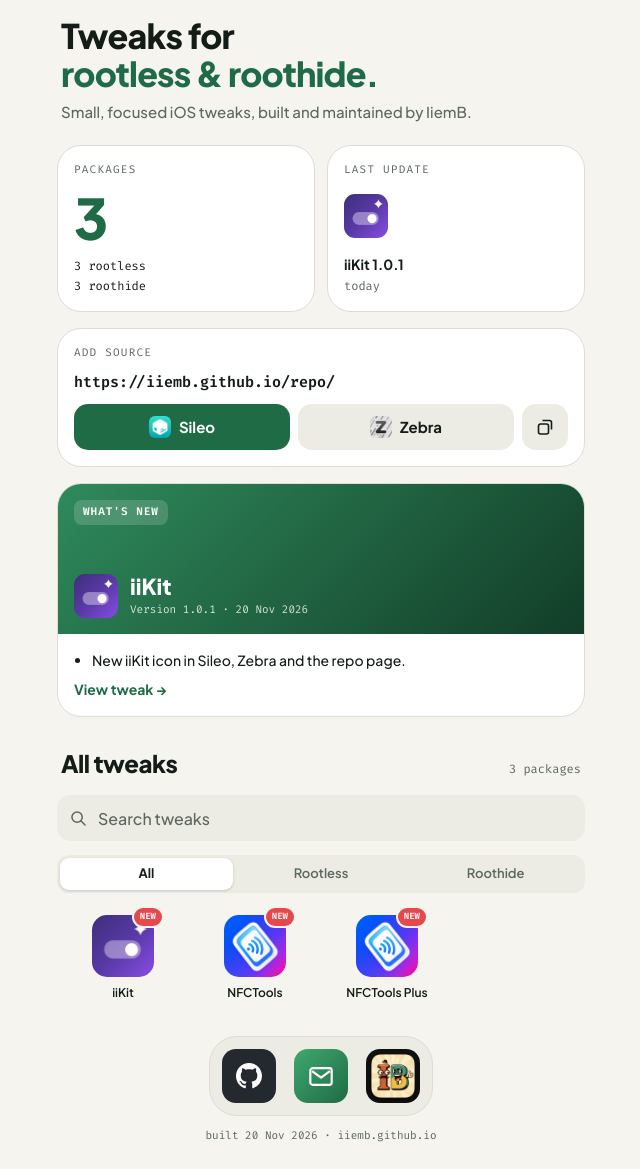
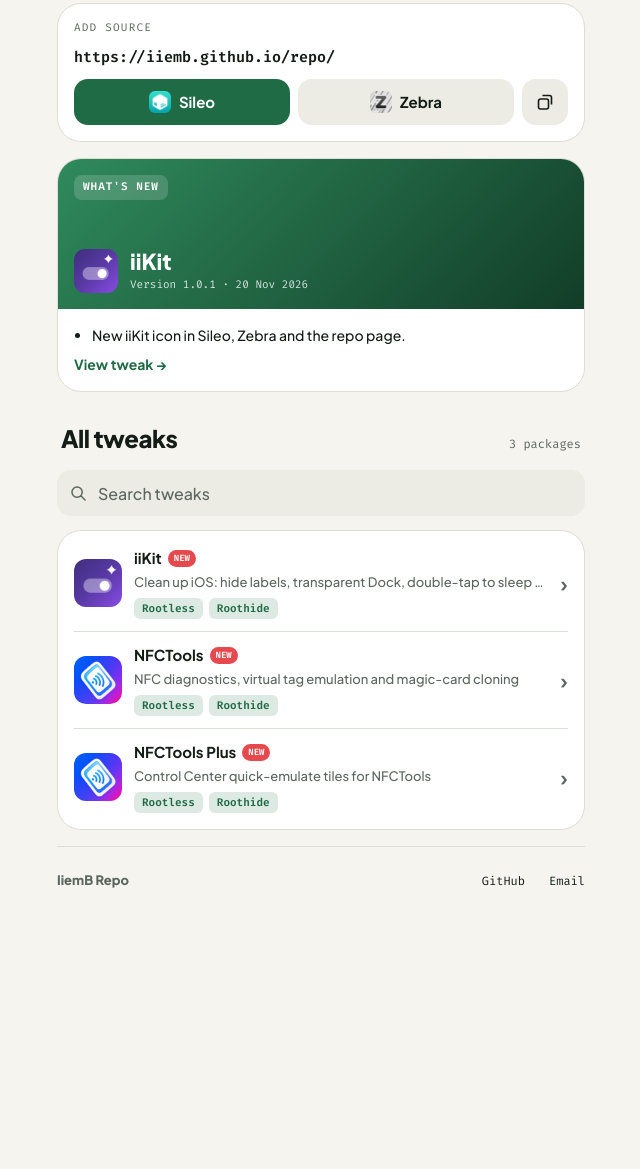
Before and after one commit to IiemB/iiemb.github.io, a plain HTML site: page repo/index.html in a window 1280 px wide. Shown: the part 61-1230 px from the top of the page, without its empty margins (319-959 px from the left). After the commit the page ends 976 px from the top, so only its background shows below. Drawn offline with Linux system fonts and the light colour scheme.

Commit message:
repo: simplify home page
Co-Authored-By: Claude Opus 5.5 <noreply@anthropic.com>

```diff
--- a/repo/index.html
+++ b/repo/index.html
@@ -21,25 +21,6 @@
     <a class="brand" href="./"><img src="CydiaIcon.png" alt=""><span>IiemB Repo</span></a>
     <time class="today mono" data-today>Fri 20 Nov</time>
   </header>
-  <section class="intro">
-    <h1>Tweaks for<br><span class="accent">rootless &amp; roothide.</span></h1>
-    <p>Small, focused iOS tweaks, built and maintained by IiemB.</p>
-  </section>
-  <section class="widgets">
-    <div class="widget small">
-      <span class="label">Packages</span>
-      <span class="big">3</span>
-      <span class="stack mono"><span>3 rootless</span><span>3 roothide</span></span>
-    </div>
-    <a class="widget small" href="depictions/com.iiemb.iikit/">
-      <span class="label">Last update</span>
-      <img class="icon md" src="assets/com.iiemb.iikit/icon.png" alt="">
-      <span class="stack">
-        <span class="strong">iiKit 1.0.1</span>
-        <time class="mono muted" datetime="2026-11-20T15:46:35.788849+00:00" data-ago>20 Nov 2026</time>
-      </span>
-    </a>
-  </section>
   <section class="widget source">
     <span class="label">Add source</span>
     <code class="url">https://iiemb.github.io/repo/</code>
@@ -70,30 +51,40 @@
   <section class="tweaks">
     <div class="tweaks-head"><h2>All tweaks</h2><span class="mono muted">3 packages</span></div>
     <div class="search"><svg viewBox="0 0 16 16" aria-hidden="true"><path d="M6.5 1a5.5 5.5 0 1 0 0 11a5.5 5.5 0 1 0 0-11ZM10.5 10.5 15 15" fill="none" stroke="currentColor" stroke-width="1.6" stroke-linecap="round"/></svg><input type="search" placeholder="Search tweaks" aria-label="Search tweaks" data-search-input></div>
-    <div class="segmented" role="tablist">
-      <button type="button" class="active" data-filter="all">All</button>
-      <button type="button" data-filter="rootless">Rootless</button>
-      <button type="button" data-filter="roothide">Roothide</button>
-    </div>
-    <div class="grid">
-      <a class="tile" href="depictions/com.iiemb.iikit/" data-search="iikit com.iiemb.iikit clean up ios: hide labels, transparent dock, double-tap to sleep and more" data-supports="rootless roothide" data-updated="2026-11-20T15:46:35.788849+00:00">
-        <span class="tile-icon"><img class="icon" src="assets/com.iiemb.iikit/icon.png" alt=""><span class="new-badge mono">NEW</span></span>
-        <span class="tile-name">iiKit</span>
+    <div class="list" data-list>
+      <a class="row" href="depictions/com.iiemb.iikit/" data-search="iikit com.iiemb.iikit clean up ios: hide labels, transparent dock, double-tap to sleep and more" data-updated="2026-11-20T15:49:01+00:00">
+        <img class="icon sm" src="assets/com.iiemb.iikit/icon.png" alt="">
+        <span class="row-text">
+          <span class="row-name"><span>iiKit</span><span class="new-badge mono">NEW</span></span>
+          <span class="row-tagline">Clean up iOS: hide labels, transparent Dock, double-tap to sleep and more</span>
+          <span class="row-chips"><span class="badge">Rootless</span><span class="badge">Roothide</span></span>
+        </span>
+        <span class="chevron" aria-hidden="true">›</span>
       </a>
-<a class="tile" href="depictions/com.iiemb.nfctools/" data-search="nfctools com.iiemb.nfctools nfc diagnostics, virtual tag emulation and magic-card cloning" data-supports="rootless roothide" data-updated="2026-11-20T08:55:23+00:00">
-        <span class="tile-icon"><img class="icon" src="assets/com.iiemb.nfctools/icon.png" alt=""><span class="new-badge mono">NEW</span></span>
-        <span class="tile-name">NFCTools</span>
+<a class="row" href="depictions/com.iiemb.nfctools/" data-search="nfctools com.iiemb.nfctools nfc diagnostics, virtual tag emulation and magic-card cloning" data-updated="2026-11-20T08:55:23+00:00">
+        <img class="icon sm" src="assets/com.iiemb.nfctools/icon.png" alt="">
+        <span class="row-text">
+          <span class="row-name"><span>NFCTools</span><span class="new-badge mono">NEW</span></span>
+          <span class="row-tagline">NFC diagnostics, virtual tag emulation and magic-card cloning</span>
+          <span class="row-chips"><span class="badge">Rootless</span><span class="badge">Roothide</span></span>
+        </span>
+        <span class="chevron" aria-hidden="true">›</span>
       </a>
-<a class="tile" href="depictions/com.iiemb.nfctoolsplus/" data-search="nfctools plus com.iiemb.nfctoolsplus control center quick-emulate tiles for nfctools" data-supports="rootless roothide" data-updated="2026-11-20T08:55:23+00:00">
-        <span class="tile-icon"><img class="icon" src="assets/com.iiemb.nfctoolsplus/icon.png" alt=""><span class="new-badge mono">NEW</span></span>
-        <span class="tile-name">NFCTools Plus</span>
+<a class="row" href="depictions/com.iiemb.nfctoolsplus/" data-search="nfctools plus com.iiemb.nfctoolsplus control center quick-emulate tiles for nfctools" data-updated="2026-11-20T08:55:23+00:00">
+        <img class="icon sm" src="assets/com.iiemb.nfctoolsplus/icon.png" alt="">
+        <span class="row-text">
+          <span class="row-name"><span>NFCTools Plus</span><span class="new-badge mono">NEW</span></span>
+          <span class="row-tagline">Control Center quick-emulate tiles for NFCTools</span>
+          <span class="row-chips"><span class="badge">Rootless</span><span class="badge">Roothide</span></span>
+        </span>
+        <span class="chevron" aria-hidden="true">›</span>
       </a>
     </div>
     <p class="empty" data-no-results hidden>No tweaks match.</p>
   </section>
-  <footer class="dock-area">
-    <nav class="dock"><a class="dock-item github" href="https://github.com/IiemB" aria-label="GitHub"><svg viewBox="0 0 16 16" aria-hidden="true"><path fill="currentColor" d="M8 0C3.58 0 0 3.58 0 8c0 3.54 2.29 6.53 5.47 7.59.4.07.55-.17.55-.38 0-.19-.01-.82-.01-1.49-2.01.37-2.53-.49-2.69-.94-.09-.23-.48-.94-.82-1.13-.28-.15-.68-.52-.01-.53.63-.01 1.08.58 1.23.82.72 1.21 1.87.87 2.33.66.07-.52.28-.87.51-1.07-1.78-.2-3.64-.89-3.64-3.95 0-.87.31-1.59.82-2.15-.08-.2-.36-1.02.08-2.12 0 0 .67-.21 2.2.82.64-.18 1.32-.27 2-.27.68 0 1.36.09 2 .27 1.53-1.04 2.2-.82 2.2-.82.44 1.1.16 1.92.08 2.12.51.56.82 1.27.82 2.15 0 3.07-1.87 3.75-3.65 3.95.29.25.54.73.54 1.48 0 1.07-.01 1.93-.01 2.2 0 .21.15.46.55.38A8.01 8.01 0 0016 8c0-4.42-3.58-8-8-8z"/></svg></a><a class="dock-item mail" href="mailto:bayyinullah@gmail.com" aria-label="Email"><svg viewBox="0 0 20 16" aria-hidden="true"><path d="M3 1h14a2 2 0 0 1 2 2v10a2 2 0 0 1-2 2H3a2 2 0 0 1-2-2V3a2 2 0 0 1 2-2Zm-.5 2.5L10 9l7.5-5.5" fill="none" stroke="currentColor" stroke-width="1.8" stroke-linejoin="round"/></svg></a><a class="dock-item site" href="https://iiemb.github.io/portfolio" aria-label="Website"><img src="CydiaIcon.png" alt=""></a></nav>
-    <p class="mono muted">built 20 Nov 2026 · iiemb.github.io</p>
+  <footer class="footer">
+    <span class="mark">IiemB Repo</span>
+    <nav class="mono"><a href="https://github.com/IiemB">GitHub</a><a href="mailto:bayyinullah@gmail.com">Email</a></nav>
   </footer>
 </main>
 <script>
@@ -119,27 +110,21 @@
   });
 
   var input = document.querySelector('[data-search-input]');
-  var tiles = document.querySelectorAll('.tile');
+  var rows = document.querySelectorAll('.row');
+  var list = document.querySelector('[data-list]');
   var empty = document.querySelector('[data-no-results]');
-  var filter = 'all';
   function apply() {
-    var q = (input ? input.value : '').trim().toLowerCase();
+    var q = input.value.trim().toLowerCase();
     var shown = 0;
-    tiles.forEach(function (t) {
-      var ok = (!q || t.dataset.search.indexOf(q) !== -1) && (filter === 'all' || t.dataset.supports.split(' ').indexOf(filter) !== -1);
-      t.hidden = !ok;
+    rows.forEach(function (r) {
+      var ok = !q || r.dataset.search.indexOf(q) !== -1;
+      r.hidden = !ok;
       if (ok) shown++;
     });
-    if (empty) empty.hidden = shown > 0;
+    list.hidden = shown === 0;
+    empty.hidden = shown > 0;
   }
   if (input) input.addEventListener('input', apply);
-  document.querySelectorAll('[data-filter]').forEach(function (b) {
-    b.addEventListener('click', function () {
-      document.querySelectorAll('[data-filter]').forEach(function (x) { x.classList.toggle('active', x === b); });
-      filter = b.dataset.filter;
-      apply();
-    });
-  });
 })();
 </script>
 </body>
--- a/repo/style.css
+++ b/repo/style.css
@@ -56,15 +56,11 @@ svg { display: block; }
   gap: 16px;
 }
 
-/* Top bar and intro */
+/* Top bar */
 .topbar { display: flex; align-items: center; justify-content: space-between; }
 .brand { display: inline-flex; align-items: center; gap: 8px; font-weight: 700; }
 .brand img { width: 28px; height: 28px; border-radius: 8px; }
 .today { font-size: 12px; font-weight: 400; color: var(--muted); }
-.intro { padding: 14px 4px 6px; display: flex; flex-direction: column; gap: 8px; }
-.intro h1 { font-size: 34px; line-height: 38px; font-weight: 800; letter-spacing: -0.024em; }
-.intro .accent { color: var(--primary); }
-.intro p { color: var(--muted); font-size: 15px; line-height: 22px; }
 
 /* Widgets */
 .widget {
@@ -77,14 +73,6 @@ svg { display: block; }
   gap: 12px;
 }
 .label { font: 400 11px var(--mono); letter-spacing: 0.11em; text-transform: uppercase; color: var(--muted); }
-.widgets { display: grid; grid-template-columns: 1fr 1fr; gap: 12px; }
-.widget.small { justify-content: space-between; min-height: 166px; min-width: 0; }
-a.widget.small { transition: border-color 0.15s; }
-a.widget.small:hover { border-color: var(--primary); }
-.big { font-size: 56px; line-height: 1; font-weight: 800; letter-spacing: -0.035em; color: var(--primary); }
-.widget.small .stack.mono { font-size: 12px; }
-.strong { font-weight: 700; font-size: 14px; overflow: hidden; text-overflow: ellipsis; white-space: nowrap; }
-.widget.small .muted { font-size: 12px; }
 
 .source .url { font: 600 15px var(--mono); overflow-wrap: anywhere; }
 .source-actions { display: flex; gap: 8px; }
@@ -145,33 +133,31 @@ img.icon { display: block; }
 .search input { flex: 1; min-width: 0; height: 46px; border: 0; outline: 0; background: transparent; color: var(--text); font-size: 16px; }
 .search input::placeholder { color: var(--muted); }
 .search input::-webkit-search-cancel-button { filter: grayscale(1); }
-.segmented { display: flex; gap: 2px; padding: 3px; border-radius: 12px; background: var(--surface-2); }
-.segmented button { flex: 1; height: 32px; border: 0; border-radius: 9px; background: transparent; color: var(--muted); font-weight: 600; font-size: 13px; cursor: pointer; }
-.segmented button.active { background: var(--surface); color: var(--text); font-weight: 700; box-shadow: 0 1px 3px rgba(0, 0, 0, 0.16); }
-.grid { display: grid; grid-template-columns: repeat(4, 1fr); gap: 18px 8px; padding: 8px 4px 4px; }
-.tile { display: flex; flex-direction: column; align-items: center; gap: 7px; min-width: 0; }
-.tile-icon { position: relative; display: block; transition: transform 0.15s; }
-.tile:active .tile-icon { transform: scale(0.94); }
-.tile-name { font-size: 12px; font-weight: 600; max-width: 100%; overflow: hidden; text-overflow: ellipsis; white-space: nowrap; }
-.new-badge {
-  display: none; position: absolute; top: -7px; right: -8px;
-  font-size: 9px; font-weight: 600; color: #fff; background: var(--badge);
-  padding: 2px 6px; border-radius: 9px; box-shadow: 0 0 0 2px var(--bg);
-}
-.tile.is-new .new-badge { display: block; }
+.list { background: var(--surface); border: 1px solid var(--border); border-radius: 24px; padding: 4px 16px; }
+.list[hidden] { display: none; }
+.row { display: flex; align-items: center; gap: 12px; padding: 12px 0; }
+.row[hidden] { display: none; }
+.row:not([hidden]) ~ .row:not([hidden]) { border-top: 1px solid var(--border); }
+.row:active { opacity: 0.6; }
+.icon.sm { width: 48px; height: 48px; border-radius: 12px; }
+.icon.sm.placeholder { font-size: 20px; }
+.row-text { flex: 1; min-width: 0; display: flex; flex-direction: column; gap: 3px; }
+.row-name { display: flex; align-items: center; gap: 6px; font-size: 15px; font-weight: 700; min-width: 0; }
+.row-name > span:first-child { overflow: hidden; text-overflow: ellipsis; white-space: nowrap; }
+.row-tagline { font-size: 13px; color: var(--muted); overflow: hidden; text-overflow: ellipsis; white-space: nowrap; }
+.row-chips { display: flex; flex-wrap: wrap; gap: 6px; padding-top: 3px; }
+.row-chips:empty { display: none; }
+.chevron { flex: none; font-size: 22px; font-weight: 600; line-height: 1; color: var(--muted); }
+.new-badge { display: none; flex: none; font-size: 9px; font-weight: 600; color: #fff; background: var(--badge); padding: 2px 6px; border-radius: 9px; }
+.row.is-new .new-badge { display: inline-block; }
 .empty { padding: 28px 16px; text-align: center; color: var(--muted); background: var(--surface); border: 1px solid var(--border); border-radius: 24px; }
 
-/* Dock */
-.dock-area { padding-top: 14px; display: flex; flex-direction: column; align-items: center; gap: 12px; }
-.dock { display: flex; gap: 18px; padding: 12px; border-radius: 28px; background: var(--surface-2); border: 1px solid var(--border); }
-.dock-item { width: 54px; height: 54px; border-radius: 14px; display: inline-flex; align-items: center; justify-content: center; color: #fff; overflow: hidden; transition: transform 0.15s; }
-.dock-item:active { transform: scale(0.94); }
-.dock-item.github { background: #24292F; }
-.dock-item.github svg { width: 26px; height: 26px; }
-.dock-item.mail { background: linear-gradient(135deg, #3FA86F, #1F6B45); }
-.dock-item.mail svg { width: 24px; height: 19px; }
-.dock-item.site img { width: 100%; height: 100%; object-fit: cover; }
-.dock-area p { font-size: 11px; }
+/* Footer */
+.footer { display: flex; align-items: center; justify-content: space-between; gap: 16px; flex-wrap: wrap; padding-top: 24px; border-top: 1px solid var(--border); }
+.footer .mark { color: var(--muted); font-size: 13px; font-weight: 800; }
+.footer nav { display: flex; gap: 24px; flex-wrap: wrap; font-size: 12px; font-weight: 500; }
+.footer nav a { color: var(--text); text-decoration: none; }
+.footer nav a:hover { color: var(--primary); }
 
 /* Package page */
 .depiction { gap: 18px; }
@@ -196,11 +182,6 @@ img.icon { display: block; }
 .info dt { color: var(--muted); }
 .info dd { text-align: right; overflow-wrap: anywhere; }
 
-@media (max-width: 360px) {
-  .intro h1 { font-size: 29px; line-height: 33px; }
-  .grid { gap: 16px 4px; }
-  .icon { width: 56px; height: 56px; border-radius: 14px; }
-}
 @media (max-width: 480px) {
   .package-head { align-items: flex-start; }
   .icon.lg { width: 68px; height: 68px; border-radius: 16px; }
```
Also changed, not shown: 1 other file.
